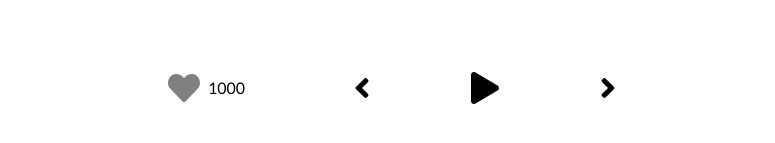
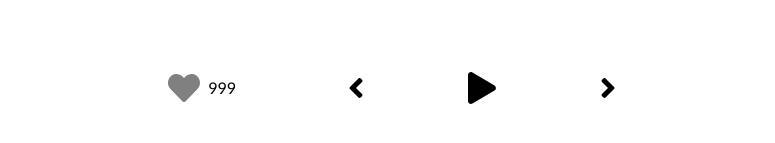
Before and after one commit to calumnguyen/gondathanh, a React (Create React App) app: page / in a window 1280 px wide. Shown: the part 599-742 px from the top of the page, without its empty margins (248-1023 px from the left). Built offline with nearby package versions, Linux system fonts and the light colour scheme.

Commit message:
Add a likeCount to the song data

```diff
--- a/src/components/Player.js
+++ b/src/components/Player.js
@@ -117,7 +117,7 @@ const Player = ({
             className={`${isAuthenticated ? 'active-heart' : 'inactive-heart'}`}
           />
 
-          <p>1000</p>
+          <p>{currentSong.likeCount}</p>
         </div>
 
         <FontAwesomeIcon
--- a/src/data.js
+++ b/src/data.js
@@ -12,6 +12,7 @@ function chillHop() {
       audio:
         'https://res.cloudinary.com/calumnguyen/video/upload/v1606715181/gondathanhep1_ywfhmh.mp3',
       active: true,
+      likeCount: 999,
     },
     // {
     //   id: uuidv4(),
@@ -22,6 +23,7 @@ function chillHop() {
     //   color: ['#329160', '#DF864D'],
     //   audio: 'https://mp3.chillhop.com/serve.php/?mp3=9917',
     //   active: false,
+    //   likeCount: 2,
     // },
     // {
     //   id: uuidv4(),
@@ -32,6 +34,7 @@ function chillHop() {
     //   color: ['#2B4F8B', '#2F4F5A'],
     //   audio: 'https://mp3.chillhop.com/serve.php/?mp3=10448',
     //   active: false,
+    //   likeCount: 25,
     // },
     // {
     //   id: uuidv4(),
@@ -42,6 +45,7 @@ function chillHop() {
     //   color: ['#329160', '#DF864D'],
     //   audio: 'https://mp3.chillhop.com/serve.php/?mp3=9917',
     //   active: false,
+    //   likeCount: 60,
     // },
     // {
     //   id: uuidv4(),
@@ -52,6 +56,7 @@ function chillHop() {
     //   color: ['#E27482', '#7D3376'],
     //   audio: 'https://mp3.chillhop.com/serve.php/?mp3=10448',
     //   active: false,
+    //   likeCount: 121,
     // },
     // {
     //   id: uuidv4(),
@@ -62,6 +67,7 @@ function chillHop() {
     //   color: ['#329160', '#DF864D'],
     //   audio: 'https://mp3.chillhop.com/serve.php/?mp3=9917',
     //   active: false,
+    //   likeCount: 0,
     // },
   ];
 }
```
